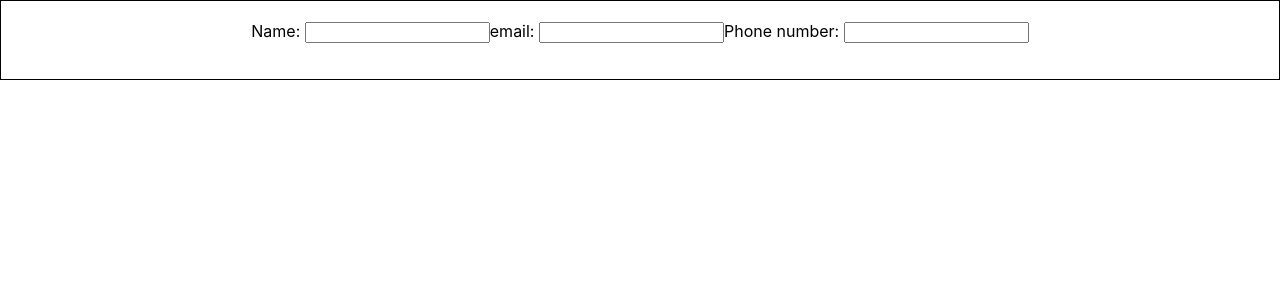
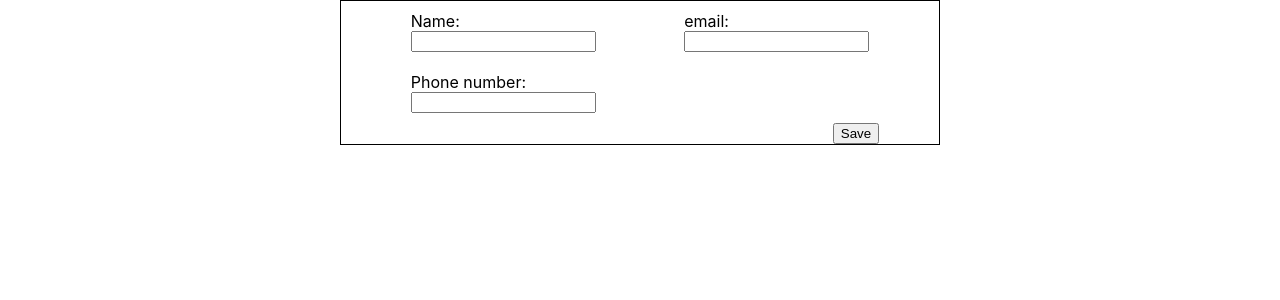
Before and after one commit to Conor-Dunne/react-CV-Application, a React (Create React App) app: page / in a window 1280 px wide. Shown: the top 300 px of the page. Built offline with nearby package versions, Linux system fonts and the light colour scheme.

Commit message:
Add save function

```diff
--- a/src/App.css
+++ b/src/App.css
@@ -1,5 +1,8 @@
 .App {
   text-align: center;
+  max-width: 600px;
+  min-width: 265px;
+  margin: 0 auto;
 }
 
 .App-logo {
--- a/src/components/Personal.js
+++ b/src/components/Personal.js
@@ -1,4 +1,3 @@
-import { render } from "@testing-library/react";
 import React, { Component } from "react";
 
 class Personal extends Component {
@@ -8,9 +7,11 @@ class Personal extends Component {
       name: "",
       email: "",
       phoneNumber: "",
+      isSaved: false
     };
 
     this.handleInputChange = this.handleInputChange.bind(this);
+    this.handleSubmit = this.handleSubmit.bind(this);
   }
 
   handleInputChange(event) {
@@ -23,35 +24,67 @@ class Personal extends Component {
     });
   }
 
+  handleSubmit = (event) => {
+    event.preventDefault();
+    this.setState({
+      isSaved: true
+    })
+    console.log(this.state.isSaved);
+  }
+
+
+
   render() {
+
+    if(!this.state.isSaved) {
       return (
-      <div style={{ border: "1px solid black", padding: "20px" }}>
+        <div style={{ border: "1px solid black"}}>
+         <form onSubmit={this.handleSubmit}>
+          <div className="inputs-container">
+          <div className="inputBox">
           <label htmlFor="name">Name: </label>
           <input
            name="name"
            type="text"
            value={this.state.name}
+           required
            onChange={this.handleInputChange}
            />
+          </div>
+           <div className="inputBox">
            <label htmlFor="email">email: </label>
            <input
            name="email"
            type="email"
            value={this.state.email}
+           required
            onChange={this.handleInputChange}
            />
+           </div>
+           <div className="inputBox">
            <label htmlFor="phoneNumber">Phone number: </label>
            <input
            name="phoneNumber"
            type="tel"
            value={this.state.phoneNumber}
+           required
            onChange={this.handleInputChange}
            />
-         <p>{this.state.name}</p>
-         <p>{this.state.email}</p>
-         <p>{this.state.phoneNumber}</p>
+           </div>
+          </div>
+           <div className="button-bar">
+           <button type="submit">Save</button>
+           </div>
+          </form>
         </div>
       );
+    } else {
+      return (
+        <p>{this.state.name}</p>
+      )
+    }
+
+
   }
 }
 
--- a/src/index.css
+++ b/src/index.css
@@ -11,3 +11,26 @@ code {
   font-family: source-code-pro, Menlo, Monaco, Consolas, 'Courier New',
     monospace;
 }
+
+.inputs-container {
+  display: flex;
+  flex-wrap: wrap;
+  justify-content: space-between;
+
+}
+
+.inputBox {
+  padding: 10px;
+  display: grid;
+  justify-items: start;
+}
+
+form{
+  width: 80%;
+  margin: 0 auto;
+}
+
+.button-bar {
+  display: flex;
+  justify-content: flex-end;
+}
```
Lines whose indentation alone changed are shown as unchanged.
